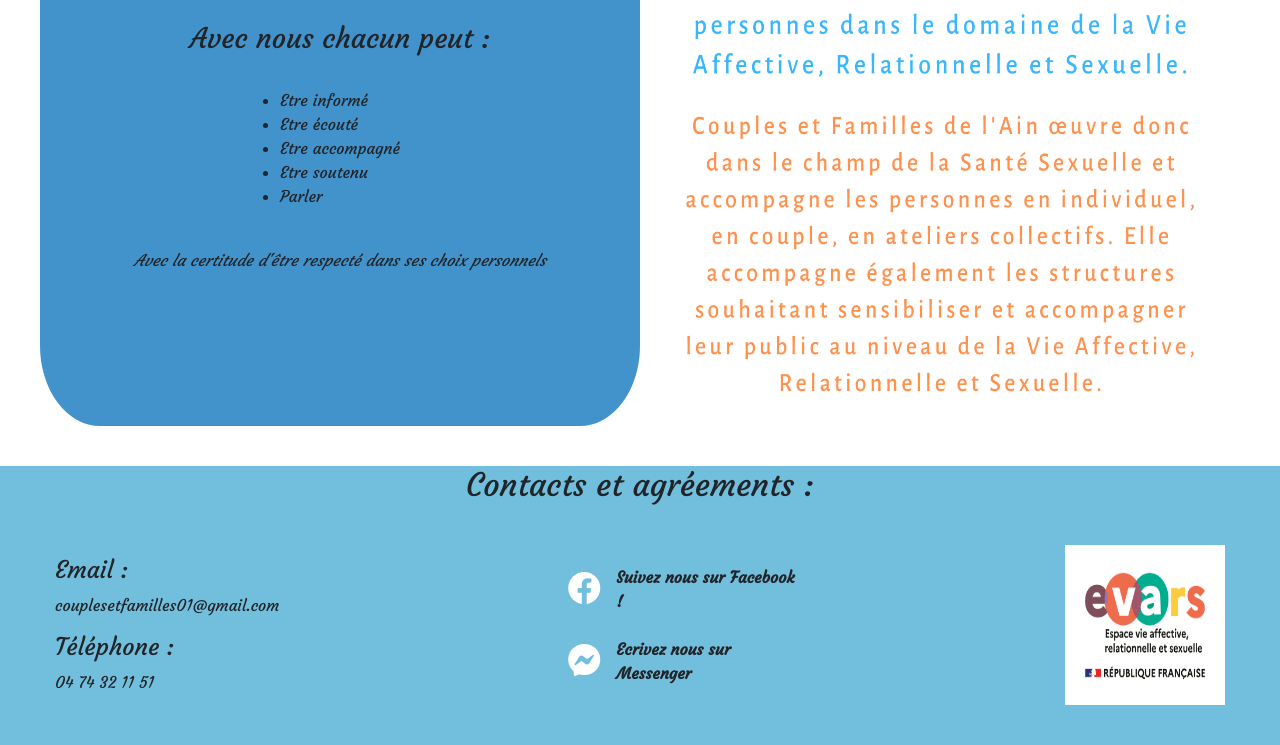
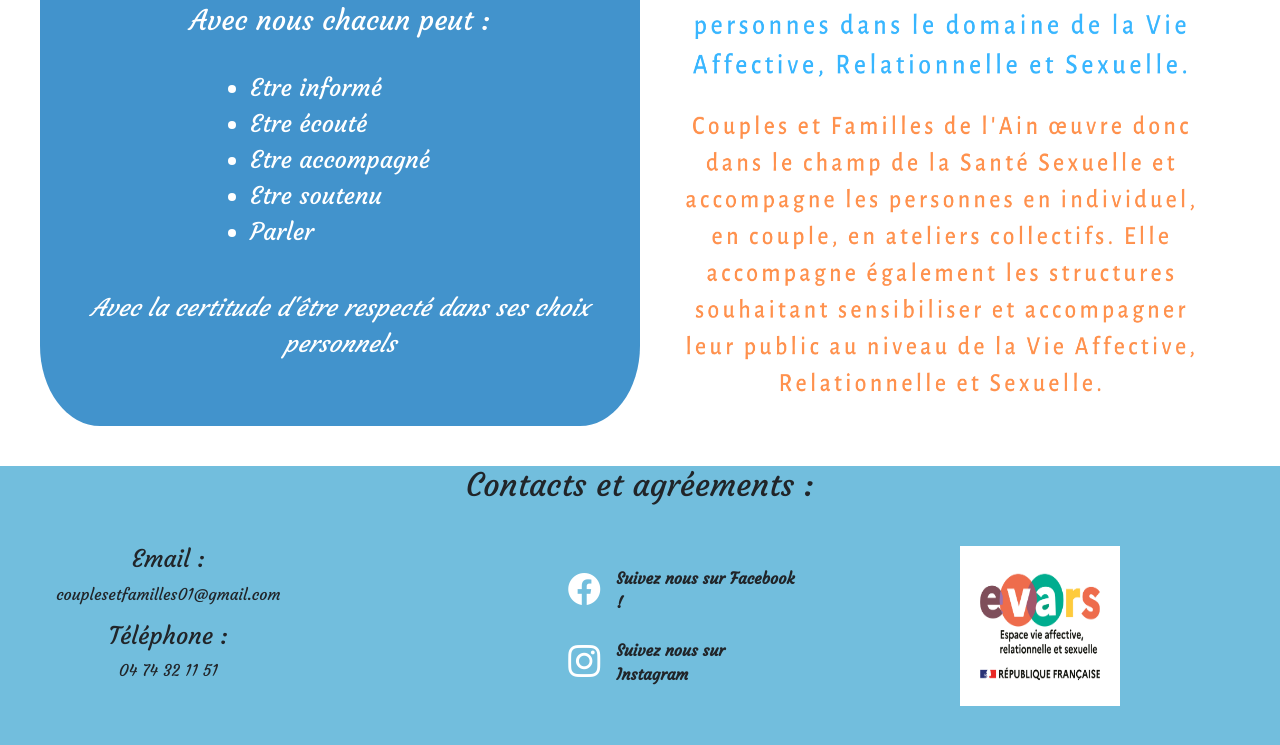
Before and after one commit to OHLAntoine/Evaluation-entrainement_HTML-CSS-BOOTSTRAP, a plain HTML site: page index.html in a window 1280 px wide. Shown: the part 841-1586 px from the top of the page. Drawn offline with nearby package versions, Linux system fonts and the light colour scheme.

Commit message:
Ajustements de certains éléments

```diff
--- a/assets/CSS/style.css
+++ b/assets/CSS/style.css
@@ -44,6 +44,7 @@ html {
     height: 45vh;
     background-color: white;
     padding: 2vh;
+    /* object-fit: contain; */
 }
 
 nav {
@@ -63,6 +64,8 @@ nav {
     border-radius: 10%;
     padding: 2vh;
     gap: 3vh;
+    color: white;
+    font-size: 1.5rem;
 }
 
 .presentation h1,
@@ -108,7 +111,7 @@ footer {
 }
 
 .bi-facebook,
-.bi-messenger {
+.bi-instagram {
     padding-right: 2vh;
 }
 
@@ -122,7 +125,7 @@ footer {
 
 .agreements {
     display: flex;
-    justify-content: flex-end;
+    justify-content: center;
 }
 
 .logo_evars {
@@ -130,16 +133,11 @@ footer {
     height: 20vh;
 }
 
-@media screen and (max-width: 767px) {
-    .classic-contacts {
-        display: flex;
-        flex-direction: column;
-        justify-content: center;
-        align-items: center;
-        margin-bottom: 3vh;
-    }
 
-    .agreements {
-        justify-content: center;
-    }
+.classic-contacts {
+    display: flex;
+    flex-direction: column;
+    justify-content: center;
+    align-items: center;
+    margin-bottom: 3vh;
 }
--- a/index.html
+++ b/index.html
@@ -22,7 +22,7 @@
     <img class="banner" src="./assets/images/Bannière.jpeg" alt="Bannière couple et familles de l'Ain">
 
     <nav class="navbar sticky-top navbar-expand-sm navbar-light">
-        <a class="navbar-brand" href="#">
+        <a class="navbar-brand" href="./index.html">
             <img class="logo" src="./assets/images/logo couples et familles ain.jpg" alt="Logo couples et familles">
         </a>
         <button class="navbar-toggler" type="button" data-toggle="collapse" data-target="#navbarTogglerDemo02" aria-controls="navbarTogglerDemo02" aria-expanded="false" aria-label="Toggle navigation">
@@ -31,7 +31,7 @@
         <div class="collapse navbar-collapse justify-content-center" id="navbarTogglerDemo02">
             <ul class="navbar-nav">
                 <li class="nav-item active">
-                    <a class="nav-link" href="#">Accueil <span class="sr-only">(current)</span></a>
+                    <a class="nav-link" href="./index.html">Accueil <span class="sr-only">(current)</span></a>
                 </li>
                 <li class="nav-item">
                     <a class="nav-link" href="#">Le conseil conjugal et familial c'est quoi ?</a>
@@ -84,9 +84,9 @@
                         <i class="bi bi-facebook" style="font-size: 2rem; color: white;"></i>
                         <span>Suivez nous sur Facebook !</span>
                     </a>
-                    <a class="messenger flex-center" href="https://www.facebook.com/messages/t/102922362098430" target="_blank">
-                        <i class="bi bi-messenger" style="font-size: 2rem; color: white;"></i>
-                        <span>Ecrivez nous sur Messenger</span>
+                    <a class="messenger flex-center" href="https://www.instagram.com/couplesetfamilles01/" target="_blank">
+                        <i class="bi bi-instagram" style="font-size: 2rem; color: white;"></i>
+                        <span>Suivez nous sur Instagram</span>
                     </a>
                 </div>
             </section>
```
